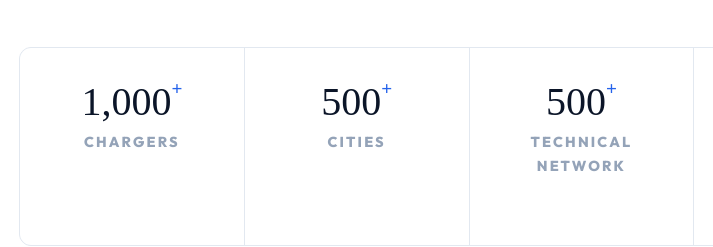
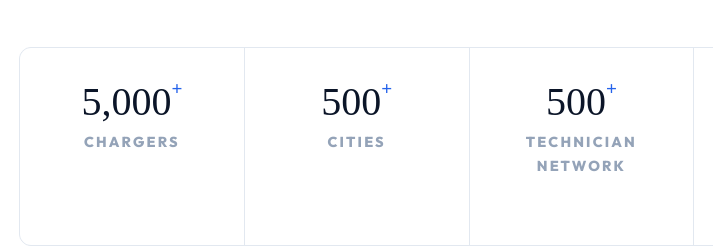
Before and after one commit to kalyanijha445/Igp-web, a plain HTML site: page index.html in a window 1280 px wide. Shown: the part 2792-3039 px from the top of the page, 171-884 px from the left. Drawn offline with nearby package versions, Linux system fonts and the light colour scheme; a web font is replaced by a local one.

Commit message:
updated index.html

```diff
--- a/index.html
+++ b/index.html
@@ -2341,7 +2341,7 @@
         <div class="impact-grid">
             <!-- Metric 1: Chargers -->
             <div class="impact-card">
-                <div class="impact-stat-number" data-target="1000">
+                <div class="impact-stat-number" data-target="5000">
                     0<span class="impact-stat-suffix">+</span>
                 </div>
                 <p class="impact-stat-label">Chargers</p>
@@ -2360,7 +2360,7 @@
                 <div class="impact-stat-number" data-target="500">
                     0<span class="impact-stat-suffix">+</span>
                 </div>
-                <p class="impact-stat-label">Technical Network</p>
+                <p class="impact-stat-label">technician network</p>
             </div>
 
             <!-- Metric 4: Uptime -->
```
